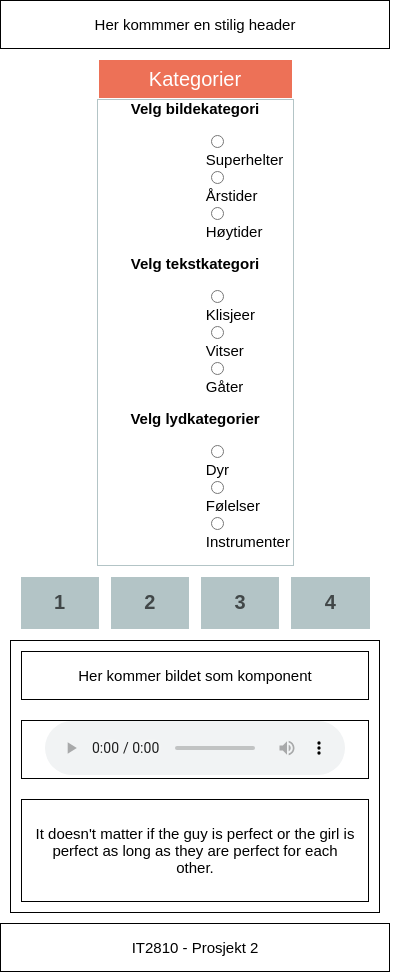
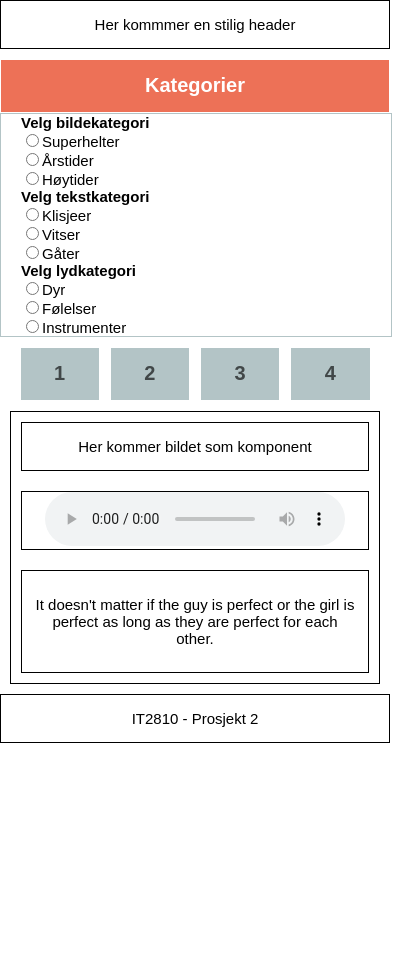
Before and after one commit to IT2810/it2810-webutvikling-h18-prosjekt-2-gruppe--23, a React (Create React App) app in the folder pro2/: page / in a window 390 px wide. Both pictures are taken after a click on the button "Kategorier". Shown: the whole page, 411 px wide, since content can reach past the window. After the commit the page ends 844 px from the top, so only its background shows below. Built offline with nearby package versions, Linux system fonts and the light colour scheme.

Commit message:
Modifisert radiobuttons, og lagt til styling og responsiveness på disse #21

```diff
--- a/pro2/src/components/CategoryMenu/CategoryContent.js
+++ b/pro2/src/components/CategoryMenu/CategoryContent.js
@@ -7,12 +7,18 @@ class CategoryContent extends Component {
     render() {
         return (
         <div className="categoryContent">
-            <b>Velg bildekategori</b>
-            <CategoryPicker id="picture" cat1 = "superheroes" name1="Superhelter" cat2= "seasons" name2="Årstider" cat3 = "holidays" name3="Høytider"></CategoryPicker>
-            <b>Velg tekstkategori</b>
-            <CategoryPicker id="text" cat1 = "cliches" name1="Klisjeer" cat2="jokes" name2="Vitser" cat3="riddles" name3="Gåter"></CategoryPicker>
-            <b> Velg lydkategorier</b>
-            <CategoryPicker id="sound" cat1="animals" name1="Dyr" cat2="feelings" name2="Følelser" cat3="instruments" name3="Instrumenter"></CategoryPicker>
+            <div className="catPicture">
+                <b>Velg bildekategori</b>
+                <CategoryPicker id="catPicture" cat1 = "superheroes" name1="Superhelter" cat2= "seasons" name2="Årstider" cat3 = "holidays" name3="Høytider"></CategoryPicker>
+            </div>
+            <div className="catText">
+                <b>Velg tekstkategori</b>
+                <CategoryPicker id="catText" cat1 = "cliches" name1="Klisjeer" cat2="jokes" name2="Vitser" cat3="riddles" name3="Gåter"></CategoryPicker>
+            </div>
+            <div className="catSound">
+                <b> Velg lydkategori</b>
+                <CategoryPicker id="catSound" cat1="animals" name1="Dyr" cat2="feelings" name2="Følelser" cat3="instruments" name3="Instrumenter"></CategoryPicker>
+            </div>
         </div>
         )
     }
--- a/pro2/src/components/CategoryMenu/CategoryMenu.css
+++ b/pro2/src/components/CategoryMenu/CategoryMenu.css
@@ -3,10 +3,9 @@
     border: 1px solid;
     border-color: #ffffff;
     width: 50%;
-    height: 40px;
-    font-size: 20px;
     margin-top: 10px;
     color: #ffffff;
+    font-size: 10px;
 
 }
 
@@ -15,14 +14,64 @@
     border: 1px solid;
     border-color: #B3C4C6;
     margin: auto;
+    text-align: left;
 }
 
 li {
     list-style-type: none;
 }
 
-.radioHolder {
-    text-align: left;
-    width: 30%;
+
+.categoryContent > b {
+    margin-left: 30px;
+}
+
+ul {
+    padding-left: 0;
+    margin: 0;
+
+}
+
+.catPicture, .catText, .catSound {
     margin: auto;
+    margin-top: 10px;
+    margin-bottom: 10px;
+    width: 20%
 }
+
+
+@media only screen and (max-width: 1025px) {
+    .menuButton {
+        font-size: 15px;
+    }
+
+}
+
+@media only screen and (max-width: 770px) {
+    .catPicture, .catText, .catSound {
+        width: 30%;
+        margin: auto;
+
+    }
+
+    .menuButton {
+        width: 100%;
+        font-size: 15px;
+    }
+
+    .categoryContent {
+        width: 100%;
+    }
+}
+
+@media only screen and (max-width: 415px) {
+    .catPicture, .catText, .catSound {
+        width: 100%;
+        margin-left: 20px;
+
+    }
+
+    .menuButton {
+        font-size: 10px;
+    }
+}
--- a/pro2/src/components/CategoryMenu/CategoryMenu.js
+++ b/pro2/src/components/CategoryMenu/CategoryMenu.js
@@ -15,7 +15,6 @@ class CategoryMenu extends Component {
     }
 
     toggleDiv = () => {
-        console.log("Kommer inn hit")
         const { showMenu} = this.state;
         this.setState( { showMenu : !showMenu})
     }
@@ -23,7 +22,7 @@ class CategoryMenu extends Component {
     render() {
         return(
             <div>
-                <button className="menuButton" onClick={this.toggleDiv}>Kategorier</button>
+                <button className="menuButton" onClick={this.toggleDiv}><h1>Kategorier</h1></button>
                 {this.state.showMenu && <CategoryContent></CategoryContent>}
             </div>
         )
--- a/pro2/src/components/CategoryMenu/CategoryPicker.js
+++ b/pro2/src/components/CategoryMenu/CategoryPicker.js
@@ -31,6 +31,7 @@ class CategoryPicker extends Component {
                     <ul>
 
                         <li>
+
                             <label>
                                 <input
                                 className="radioButtons"
--- a/pro2/src/components/Tab/TabStyle.css
+++ b/pro2/src/components/Tab/TabStyle.css
@@ -7,11 +7,11 @@
 }
 
 .tab:hover {
-    background-color: rgb(245, 211, 187);
+    background-color:rgb(225, 243, 245);
 }
 
 .tab:focus {
-    background-color: rgb(245, 211, 187);
+    background-color: rgb(225, 243, 245);
 }
 
 
@@ -22,6 +22,7 @@
     margin: auto;
     margin-top: 10px;
     width: 70%;
+
 }
 
 .tabText {
```
